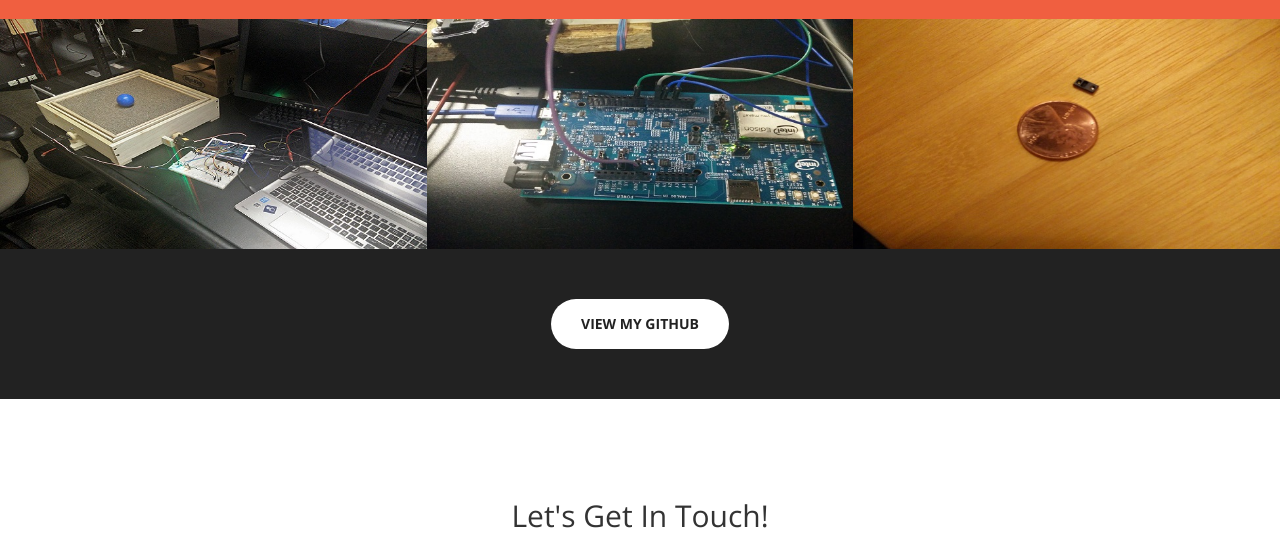
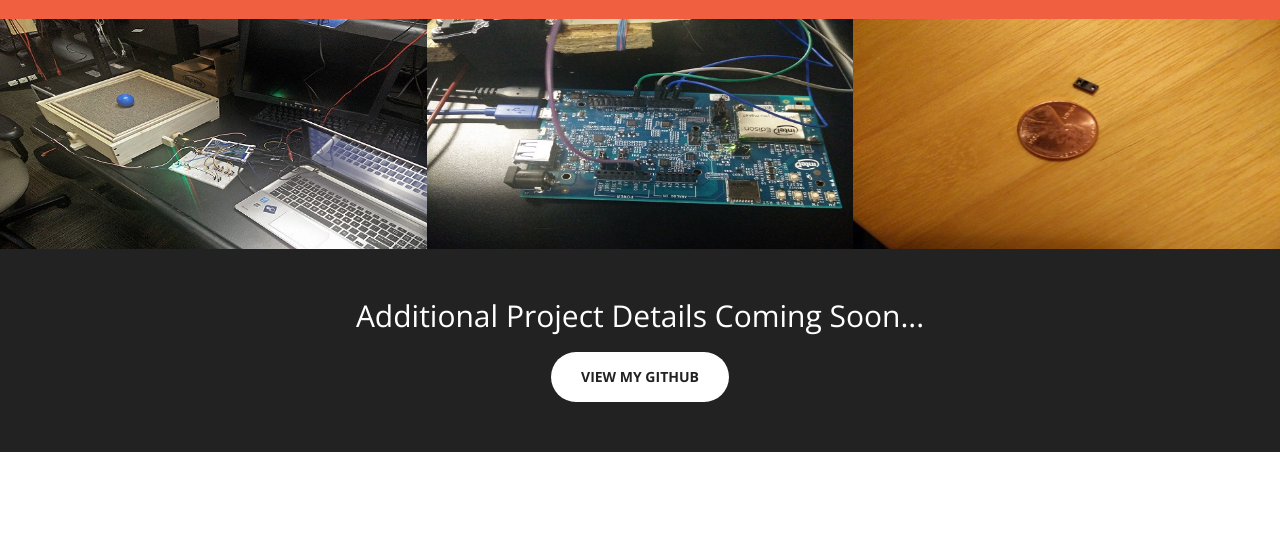
Before and after one commit to esodell1/esodell1.github.io, a plain HTML site: page index.html in a window 1280 px wide. Shown: the part 1175-1724 px from the top of the page. Drawn offline with nearby package versions, Linux system fonts and the light colour scheme.

Commit message:
Updated project info

```diff
--- a/index.html
+++ b/index.html
@@ -235,6 +235,7 @@
     <aside class="bg-dark">
         <div class="container text-center">
             <div class="call-to-action">
+                <h2>Additional Project Details Coming Soon...</h2>
                 <a href="https://github.com/esodell1" class="btn btn-default btn-xl wow tada">View My GitHub</a>
             </div>
         </div>
```
